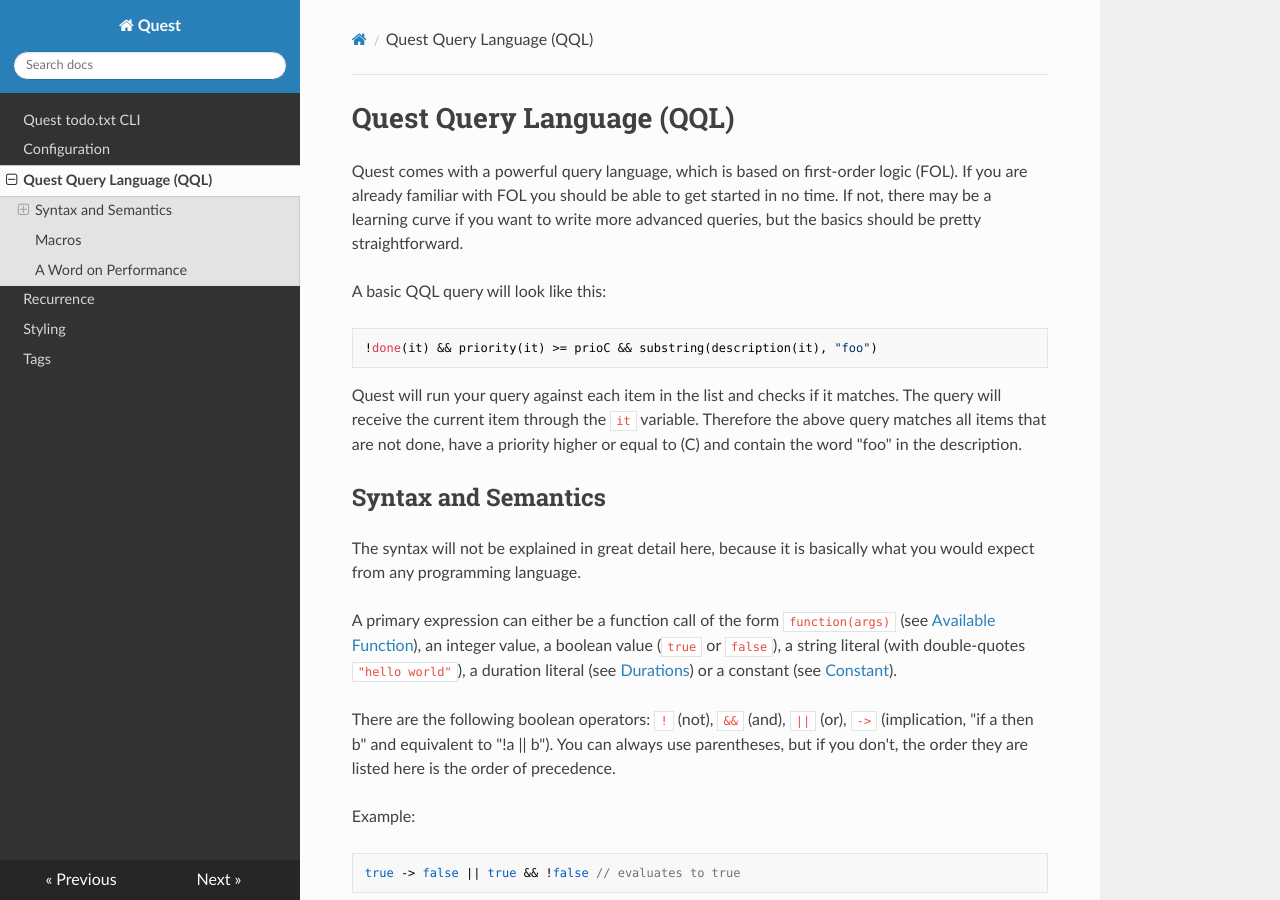
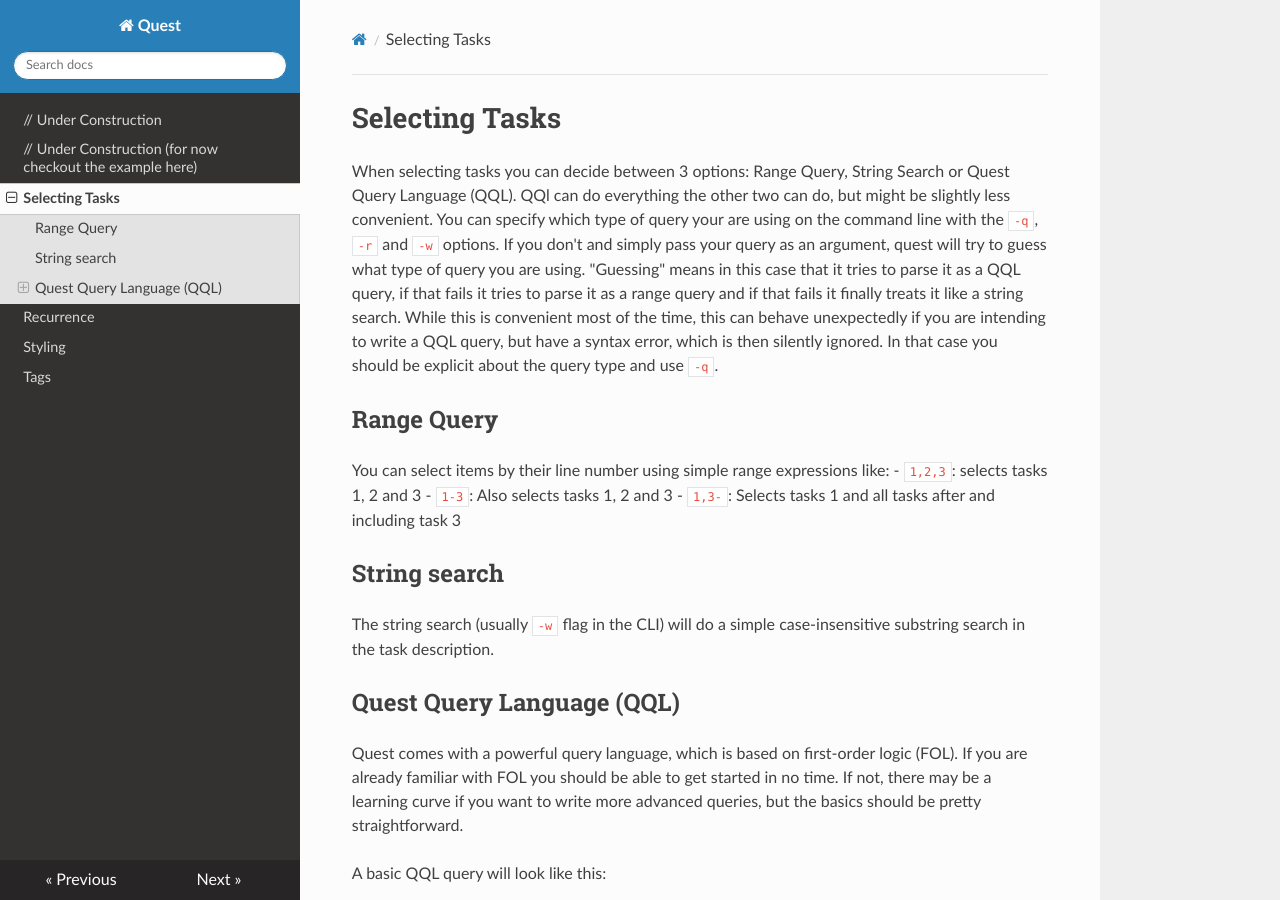
Before and after one commit to Fabian-G/quest, an MkDocs documentation site: the page built from docs/qql.md, in a window 1280 px wide and 900 px high. Built offline with MkDocs 1.6.1, drawn with Linux system fonts in a browser that asks for light colours; nearby versions of some CDN libraries.

Commit message:
More docs

```diff
--- a/docs/configuration.md
+++ b/docs/configuration.md
@@ -1,3 +1,6 @@
+# <span style="color:red">// </span><span style="color:yellow">Under Construction</span> (for now checkout the example [here](https://github.com/Fabian-G/quest/examples/gtd/config.toml))
+
+
 # Configuration
 
 ## Views
--- a/docs/qql.md
+++ b/docs/qql.md
@@ -1,4 +1,26 @@
-# Quest Query Language (QQL)
+# Selecting Tasks
+
+When selecting tasks you can decide between 3 options: Range Query, String Search or Quest Query Language (QQL).
+QQl can do everything the other two can do, but might be slightly less convenient.
+You can specify which type of query your are using on the command line with the `-q`, `-r` and `-w` options.
+If you don't and simply pass your query as an argument, quest will try to guess what type of query you are using.
+"Guessing" means in this case that it tries to parse it as a QQL query, if that fails it tries to parse it as a range query and if that fails it finally treats it like a string search.
+While this is convenient most of the time, this can behave unexpectedly if you are intending to write a QQL query, but have a syntax error, which is then silently ignored.
+In that case you should be explicit about the query type and use `-q`.
+
+
+## Range Query
+
+You can select items by their line number using simple range expressions like:
+- `1,2,3`: selects tasks 1, 2 and 3
+- `1-3`: Also selects tasks 1, 2 and 3
+- `1,3-`: Selects tasks 1 and all tasks after and including task 3
+
+## String search
+
+The string search (usually `-w` flag in the CLI) will do a simple case-insensitive substring search in the task description.
+
+## Quest Query Language (QQL)
 
 Quest comes with a powerful query language, which is based on first-order logic (FOL).
 If you are already familiar with FOL you should be able to get started in no time.
@@ -12,7 +34,7 @@
 The query will receive the current item through the `it` variable.
 Therefore the above query matches all items that are not done, have a priority higher or equal to (C) and contain the word "foo" in the description.
 
-## Syntax and Semantics
+### Syntax and Semantics
 
 The syntax will not be explained in great detail here, because it is basically what you would expect from any programming language.
 
@@ -52,7 +74,7 @@
 A common pattern is to make a statement about all items that fulfil a certain precondition. This is where the implication operator comes in handy.
 For example if we wanted to check if `it` is the last not done item in a group of items we could write: `!done(it) && forall other in items: tag(it, "group") == tag(other, "group") && !(it == other) -> done(other)` "match it if: it is not done and all other items that have the same group-tag as it are done".
 
-### Syntactic Sugar
+#### Syntactic Sugar
 
 Function calls come with two rules that make the average usage of QQL a little more convenient:
 
@@ -69,7 +91,7 @@
 Note that the project matcher syntax introduces a slight ambiguity between the numeric operation `+` and the project matching.
 To make sure that a `+` is interpreted as the numeric operation make sure to put a space behind it (e.g. `5+ aNumber`).
 
-### Constants
+#### Constants
 
 The following constants are available:
 
@@ -96,7 +118,7 @@
 
 Examples: `+5y`, `-5days`, ...
 
-### Functions
+#### Functions
 
 A short explanation for the notation: If in the following table the function definition says for example `func(a: int, b: date = minDate): bool`,
 this means that the function with the name `func` takes two arguments. The first one must be of type `int` and the second of type `date`.
@@ -122,7 +144,7 @@
 | shell(i: item, cmd: string): string | Runs *cmd* using bash. See ([shell and command](#shell-and-command)) |
 | command(i: item, cmd: string): string | Same as shell, but runs the cmd directly without bash |
 
-#### Shell and Command
+##### Shell and Command
 
 If you want to write really exotic queries you can resort to shell and command, but be aware that using these functions comes with a high performance penalty.
 The way this works is that the command will receive a json representation of the specified task (like the one you get with `--json`) on stdin.
@@ -136,7 +158,7 @@
 As you can see in the above example, properly escaping the string is not fun. Therefore I would recommend to always put the command in a separate file and
 then use the `command` function instead.
 
-## Macros
+### Macros
 
 Macros are a way to give a name to parts of your query so that your queries can be reused and look cleaner.
 An simple macro definition in your `config.toml` might look like this:
@@ -155,7 +177,7 @@
 
 With this definition in place you can then just write queries like: `!done && !blocked` to find not completed tasks that are not blocked.
 
-## A Word on Performance
+### A Word on Performance
 
 Since QQL is effectively a model checker for first-order logic (which is a PSPACE-Complete Problem) and
 since this implementation is certainly not the breakthrough we have been waiting for, the performance
```
Also changed, not shown: docs/index.md (+4 -0 lines), docs/recurrence.md (+13 -0 lines), docs/styling.md (+29 -0 lines), 9 other files.
